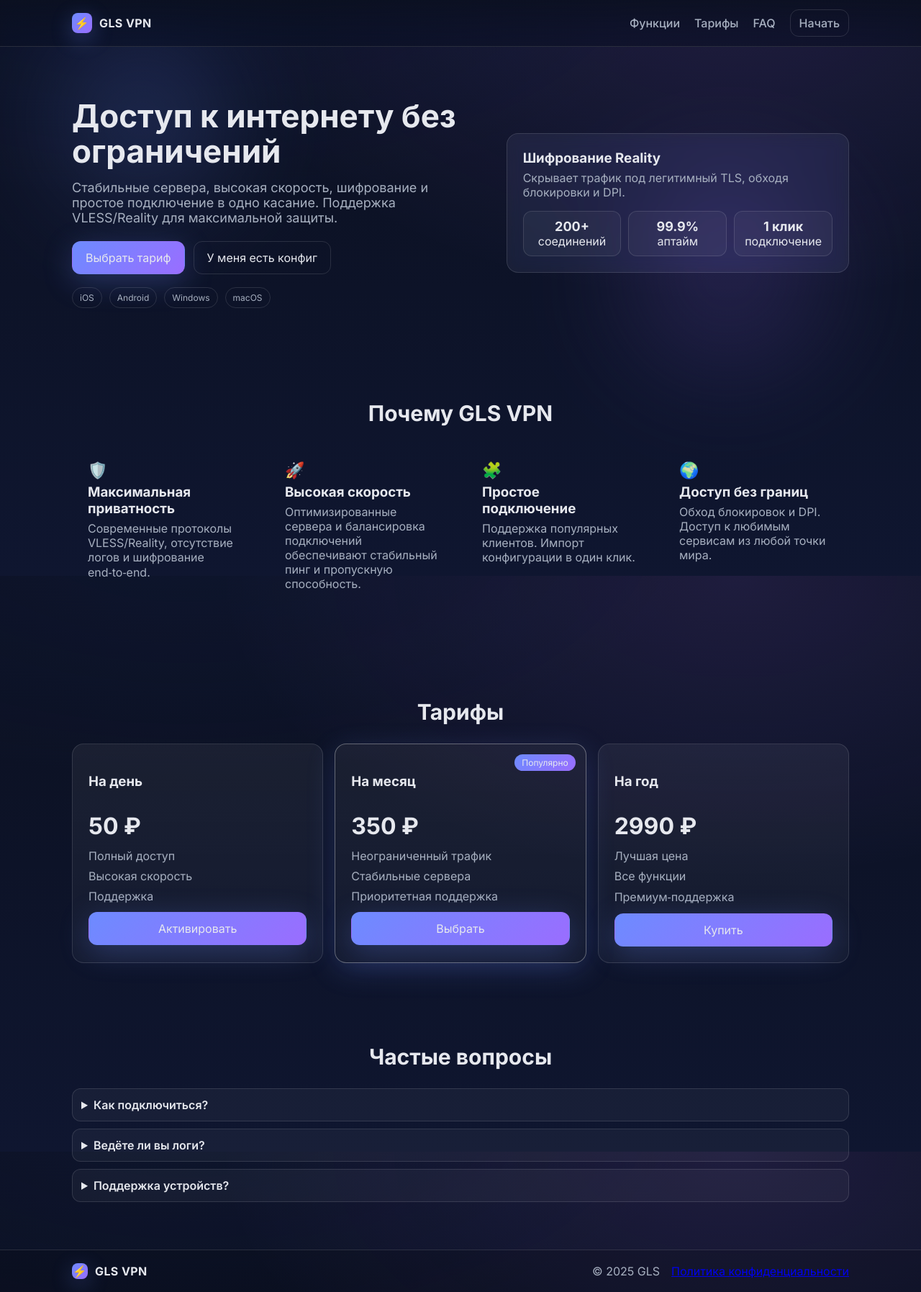
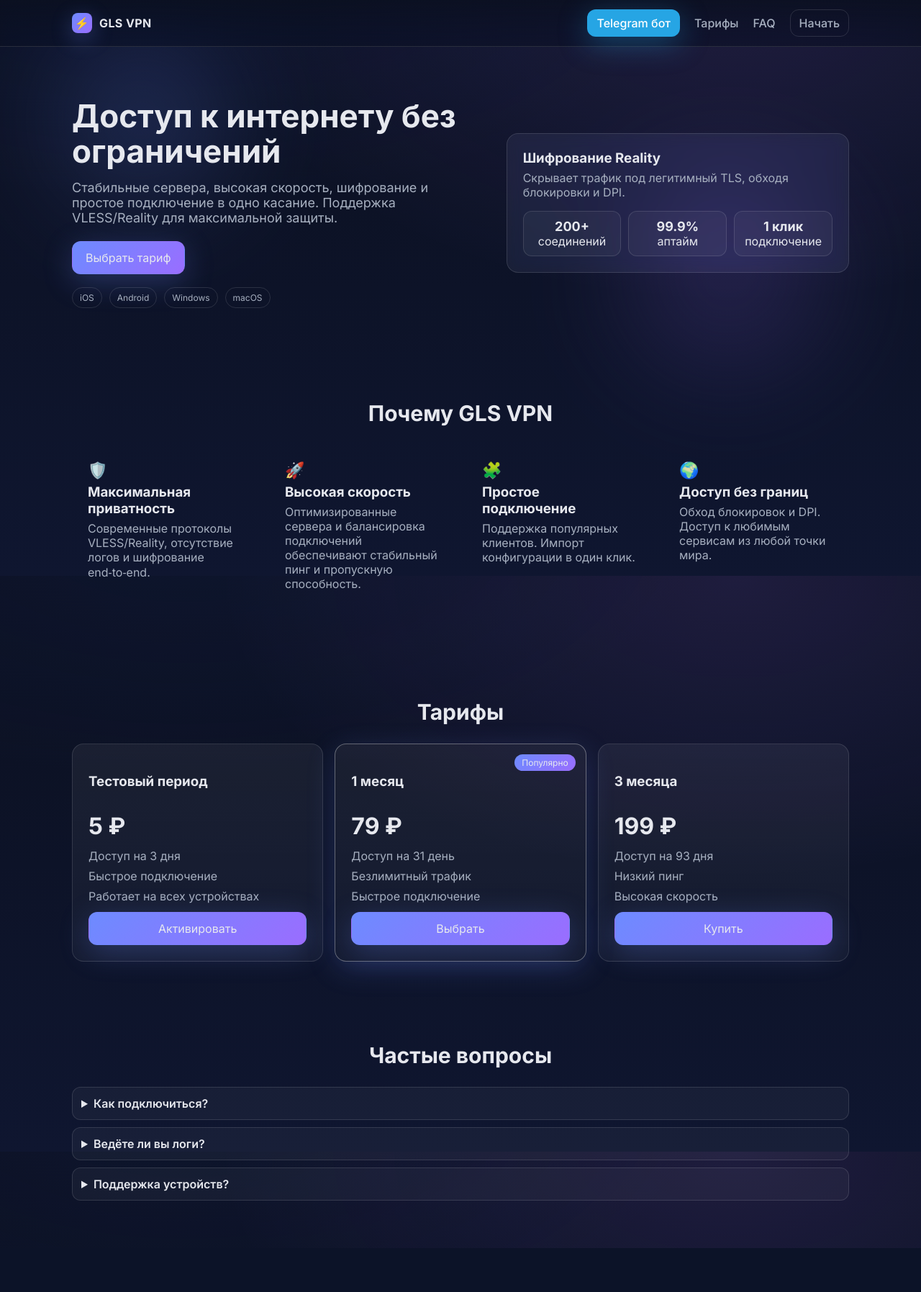
Before and after one commit to VoolFI71/zzz, a FastAPI app: page / in a window 1280 px wide. Shown: the whole page at 72% size. After the commit the page ends 1734 px from the top, so only its background shows below. Run offline with FastAPI, Linux system fonts and the light colour scheme.

Commit message:
Update index.html

```diff
--- a/main/templates/index.html
+++ b/main/templates/index.html
@@ -3,6 +3,7 @@
 <head>
   <meta charset="utf-8" />
   <meta name="viewport" content="width=device-width, initial-scale=1" />
+  <meta name="yandex-verification" content="bb185d3a0aa04535" />
   <title>GLS VPN — Быстрый и безопасный доступ без границ</title>
   <meta name="description" content="VPN с высокой скоростью, шифрованием и простым подключением. Поддержка iOS, Android, Windows, macOS." />
   <link rel="preconnect" href="https://fonts.googleapis.com" />
@@ -16,6 +17,7 @@
   --muted: #a7b0c0;
   --primary: #6d8bff;
   --primary-2: #9a6dff;
+  --telegram: #26A5E4;
   --card: rgba(255,255,255,0.06);
   --stroke: rgba(255,255,255,0.12);
   --success: #22c55e;
@@ -52,6 +54,8 @@ body{
 .btn.small{padding:8px 12px}
 .btn.primary{background:linear-gradient(135deg,var(--primary),var(--primary-2));border-color:transparent;box-shadow:0 10px 40px #6d8bff44}
 .btn.primary:hover{transform:translateY(-1px);box-shadow:0 14px 46px #6d8bff66}
+.btn.telegram{background:var(--telegram);border-color:transparent;color:#fff;box-shadow:0 10px 40px rgba(38,165,228,0.35)}
+.btn.telegram:hover{transform:translateY(-1px);filter:brightness(1.06);box-shadow:0 14px 46px rgba(38,165,228,0.5)}
 .btn.ghost{background:transparent}
 .btn.ghost:hover{border-color:#ffffff44}
 .btn.w100{display:block;text-align:center}
@@ -96,22 +100,37 @@ body{
 .faq summary{cursor:pointer;font-weight:600}
 .faq p{color:var(--muted)}
 
-/* Footer */
-.footer{border-top:1px solid var(--stroke);padding:18px 0;background:rgba(0,0,0,0.15)}
-.footer__content{display:flex;align-items:center;justify-content:space-between;gap:12px}
-.footer__right{display:flex;align-items:center;gap:16px;color:var(--muted)}
+/* Footer removed */
 
 /* Responsive */
+  @media (max-width: 1180px){
+    .cards{grid-template-columns:repeat(3,1fr)}
+  }
+
   @media (max-width: 980px){
     .grid-2{grid-template-columns:1fr}
+    .hero{padding:56px 0}
+    .hero__content h1{font-size:40px}
     .cards{grid-template-columns:repeat(2,1fr)}
-  .pricing{grid-template-columns:1fr}
+    .pricing{grid-template-columns:repeat(2,1fr)}
   }
 
   @media (max-width: 720px){
     .menu{display:none}
     .hamburger{display:block}
+    .hero{padding:48px 0}
     .hero__content h1{font-size:34px}
+    .cta{flex-direction:column}
+    .cta .btn{width:100%}
+    .cards{grid-template-columns:1fr}
+    .pricing{grid-template-columns:1fr}
+    .section{padding:42px 0}
+    .menu.open .btn{width:100%}
+  }
+
+  @media (max-width: 420px){
+    .hero{padding:44px 0}
+    .hero__content p{font-size:16px}
   }
 
 /* Mobile menu */
@@ -126,7 +145,7 @@ body{
         <span>GLS VPN</span>
       </div>
       <nav class="menu" id="menu">
-        <a href="#features">Функции</a>
+        <a class="btn small telegram" href="https://t.me/glsvpn_bot" target="_blank" rel="noopener">Telegram бот</a>
         <a href="#pricing">Тарифы</a>
         <a href="#faq">FAQ</a>
         <a class="btn small" href="#start">Начать</a>
@@ -145,7 +164,6 @@ body{
           <p>Стабильные сервера, высокая скорость, шифрование и простое подключение в одно касание. Поддержка VLESS/Reality для максимальной защиты.</p>
           <div class="cta">
             <a class="btn primary" href="#pricing">Выбрать тариф</a>
-            <a class="btn ghost" href="/add-config">У меня есть конфиг</a>
           </div>
           <div class="badges">
             <span>iOS</span><span>Android</span><span>Windows</span><span>macOS</span>
@@ -200,35 +218,35 @@ body{
         <h2 class="section__title">Тарифы</h2>
         <div class="pricing">
           <div class="price-card">
-            <h3>На день</h3>
-            <div class="price">50 ₽</div>
+            <h3>Тестовый период</h3>
+            <div class="price">5 ₽</div>
             <ul>
-              <li>Полный доступ</li>
-              <li>Высокая скорость</li>
-              <li>Поддержка</li>
+              <li>Доступ на 3 дня</li>
+              <li>Быстрое подключение</li>
+              <li>Работает на всех устройствах</li>
             </ul>
-            <a class="btn primary w100" href="#start">Активировать</a>
+            <a class="btn primary w100" href="https://t.me/glsvpn_bot" target="_blank" rel="noopener">Активировать</a>
           </div>
           <div class="price-card popular">
             <div class="ribbon">Популярно</div>
-            <h3>На месяц</h3>
-            <div class="price">350 ₽</div>
+            <h3>1 месяц</h3>
+            <div class="price">79 ₽</div>
             <ul>
-              <li>Неограниченный трафик</li>
-              <li>Стабильные сервера</li>
-              <li>Приоритетная поддержка</li>
+              <li>Доступ на 31 день</li>
+              <li>Безлимитный трафик</li>
+              <li>Быстрое подключение</li>
             </ul>
-            <a class="btn primary w100" href="#start">Выбрать</a>
+            <a class="btn primary w100" href="https://t.me/glsvpn_bot" target="_blank" rel="noopener">Выбрать</a>
           </div>
           <div class="price-card">
-            <h3>На год</h3>
-            <div class="price">2990 ₽</div>
+            <h3>3 месяца</h3>
+            <div class="price">199 ₽</div>
             <ul>
-              <li>Лучшая цена</li>
-              <li>Все функции</li>
-              <li>Премиум‑поддержка</li>
+              <li>Доступ на 93 дня</li>
+              <li>Низкий пинг</li>
+              <li>Высокая скорость</li>
             </ul>
-            <a class="btn primary w100" href="#start">Купить</a>
+            <a class="btn primary w100" href="https://t.me/glsvpn_bot" target="_blank" rel="noopener">Купить</a>
           </div>
         </div>
       </div>
@@ -253,18 +271,7 @@ body{
     </section>
   </main>
 
-  <footer class="footer">
-    <div class="container footer__content">
-      <div class="brand small">
-        <div class="logo">⚡</div>
-        <span>GLS VPN</span>
-      </div>
-      <div class="footer__right">
-        <span>© {{ (range(2025, 2026)|list|last) if false else "2025" }} GLS</span>
-        <a href="#">Политика конфиденциальности</a>
-      </div>
-    </div>
-  </footer>
+
 
   <script>
 document.addEventListener('DOMContentLoaded', () => {
```
Lines whose indentation alone changed are shown as unchanged.
